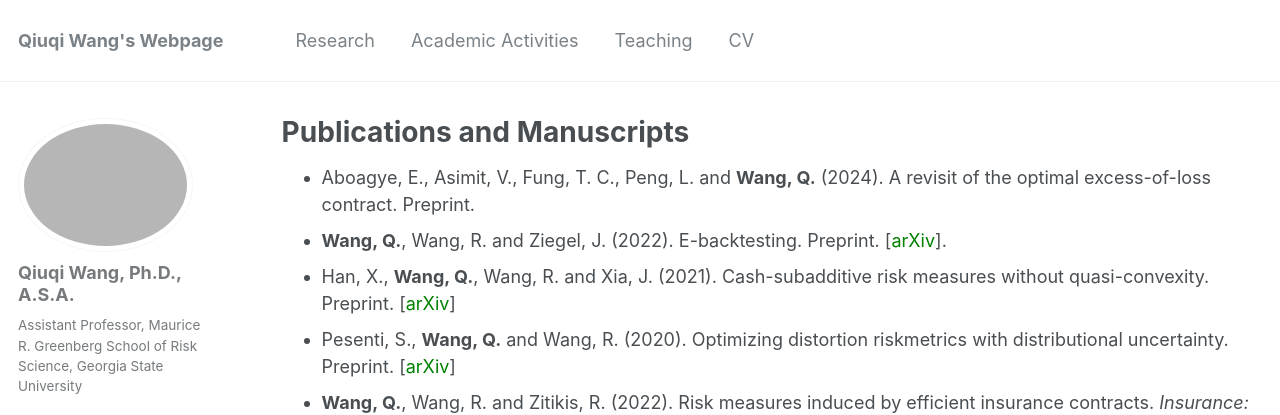
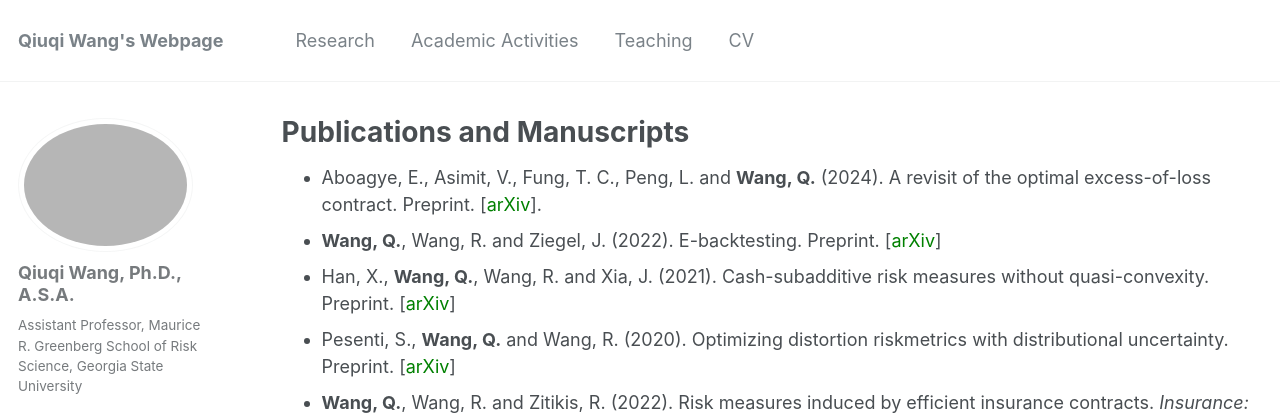
Before and after one commit to qwangan/qwangan.github.io, a Jekyll site: the page built from _pages/publications.md, in a window 1280 px wide and 959 px high. Shown: the top 415 px of the window. Built offline with Jekyll 4.4.1, drawn with Linux system fonts in a browser that asks for light colours; some web fonts are replaced.

Commit message:
Update publications.md

```diff
--- a/_pages/publications.md
+++ b/_pages/publications.md
@@ -5,8 +5,8 @@
 author_profile: true
 ---
 
-* Aboagye, E., Asimit, V., Fung, T. C., Peng, L. and **Wang, Q.** (2024). A revisit of the optimal excess-of-loss contract. Preprint.
-* **Wang, Q.**, Wang, R. and Ziegel, J. (2022). E-backtesting. Preprint. [[<span style="color:green">arXiv</span>]](https://arxiv.org/abs/2209.00991).
+* Aboagye, E., Asimit, V., Fung, T. C., Peng, L. and **Wang, Q.** (2024). A revisit of the optimal excess-of-loss contract. Preprint. [[<span style="color:green">arXiv</span>]](https://arxiv.org/abs/2405.00188).
+* **Wang, Q.**, Wang, R. and Ziegel, J. (2022). E-backtesting. Preprint. [[<span style="color:green">arXiv</span>]](https://arxiv.org/abs/2209.00991)
 * Han, X., **Wang, Q.**, Wang, R. and Xia, J. (2021). Cash-subadditive risk measures without quasi-convexity. Preprint. [[<span style="color:green">arXiv</span>]](https://arxiv.org/abs/2110.12198#)
 * Pesenti, S., **Wang, Q.** and Wang, R. (2020). Optimizing distortion riskmetrics with distributional uncertainty. Preprint. [[<span style="color:green">arXiv</span>]](http://arxiv.org/abs/2011.04889)
 * **Wang, Q.**, Wang, R. and Zitikis, R. (2022). Risk measures induced by efficient insurance contracts. *Insurance: Mathematics and Economics*, **103**, 56--65. [[<span style="color:green">Journal</span>]](https://doi.org/10.1016/j.insmatheco.2022.01.003)
```
